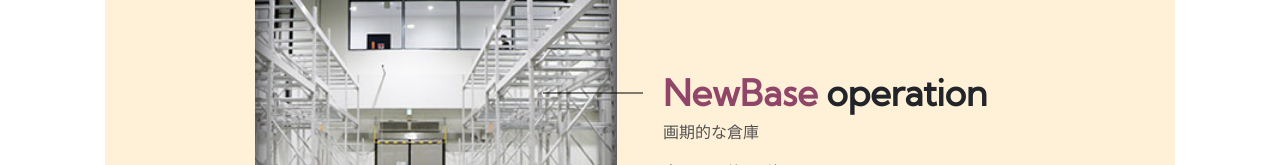
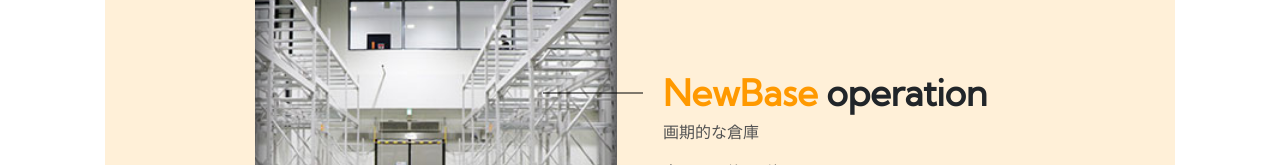
Before and after one commit to hospitdesign/kanto-dev3, a plain HTML site: page index.html in a window 1280 px wide. Shown: the part 846-1011 px from the top of the page. Drawn offline with nearby package versions, Linux system fonts and the light colour scheme; files that its build step writes are made by us from their sources.

Commit message:
update $cWineRed

```diff
--- a/styles/modules/_variables.scss
+++ b/styles/modules/_variables.scss
@@ -2,6 +2,6 @@
 $cBlack: black;
 $cSubTitle: #535353;
 $cBgGray: #FFF0D8;
-$cWineRed: #904669;
+$cWineRed: #ff9900;
 $contentMaxWidth: 1070px;
 $navHeight: 100px;
```
